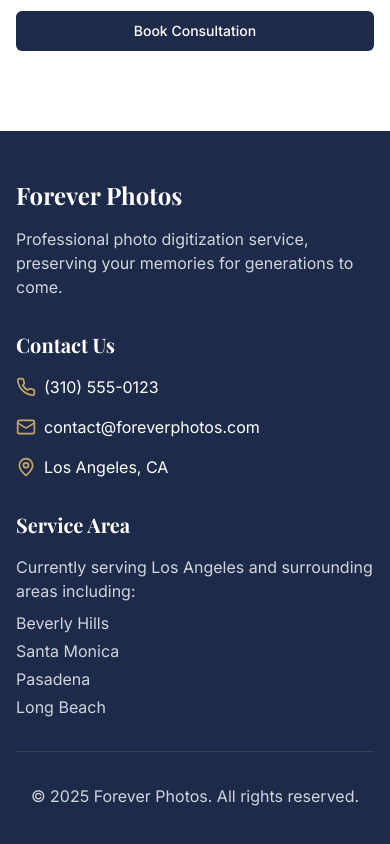
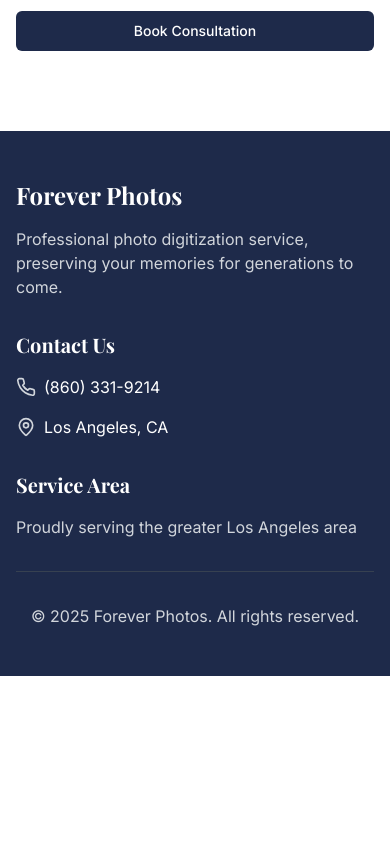
Before and after one commit to brianschwy/forever-memories-lp, a React (Vite) app: page / in a window 390 px wide. Shown: the part 5275-6119 px from the top of the page. After the commit the page ends 5951 px from the top, so only its background shows below. Built offline with nearby package versions, Linux system fonts and the light colour scheme.

Commit message:
Remove footer details and update
- Removed the gold line from the footer.
- Updated the phone number to (860) 331-9214.
- Removed the email address from the footer.
- Changed the service area text to "Proudly serving the greater Los Angeles area."
[skip gpt_engineer]

```diff
--- a/src/components/Footer.tsx
+++ b/src/components/Footer.tsx
@@ -1,4 +1,4 @@
-import { MapPin, Phone, Mail } from "lucide-react";
+import { MapPin, Phone } from "lucide-react";
 
 export const Footer = () => {
   return (
@@ -16,15 +16,11 @@ export const Footer = () => {
             <h4 className="font-playfair text-xl font-bold mb-4">Contact Us</h4>
             <div className="space-y-4">
               <div className="flex items-center">
-                <Phone size={20} className="mr-2 text-gold" />
-                <span>(310) 555-0123</span>
+                <Phone size={20} className="mr-2 text-gray-300" />
+                <span>(860) 331-9214</span>
               </div>
               <div className="flex items-center">
-                <Mail size={20} className="mr-2 text-gold" />
-                <span>contact@foreverphotos.com</span>
-              </div>
-              <div className="flex items-center">
-                <MapPin size={20} className="mr-2 text-gold" />
+                <MapPin size={20} className="mr-2 text-gray-300" />
                 <span>Los Angeles, CA</span>
               </div>
             </div>
@@ -33,14 +29,8 @@ export const Footer = () => {
           <div>
             <h4 className="font-playfair text-xl font-bold mb-4">Service Area</h4>
             <p className="text-gray-300">
-              Currently serving Los Angeles and surrounding areas including:
+              Proudly serving the greater Los Angeles area
             </p>
-            <ul className="mt-2 space-y-1 text-gray-300">
-              <li>Beverly Hills</li>
-              <li>Santa Monica</li>
-              <li>Pasadena</li>
-              <li>Long Beach</li>
-            </ul>
           </div>
         </div>
 
```
